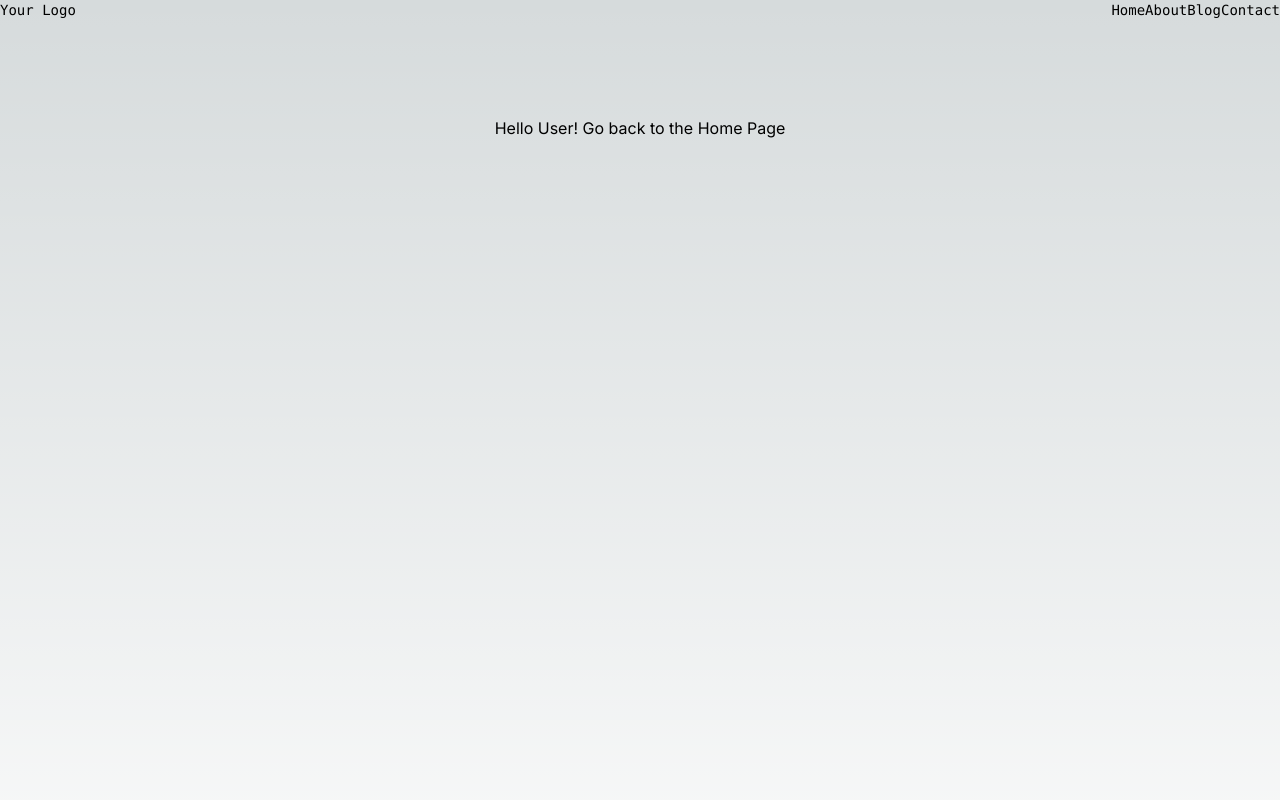
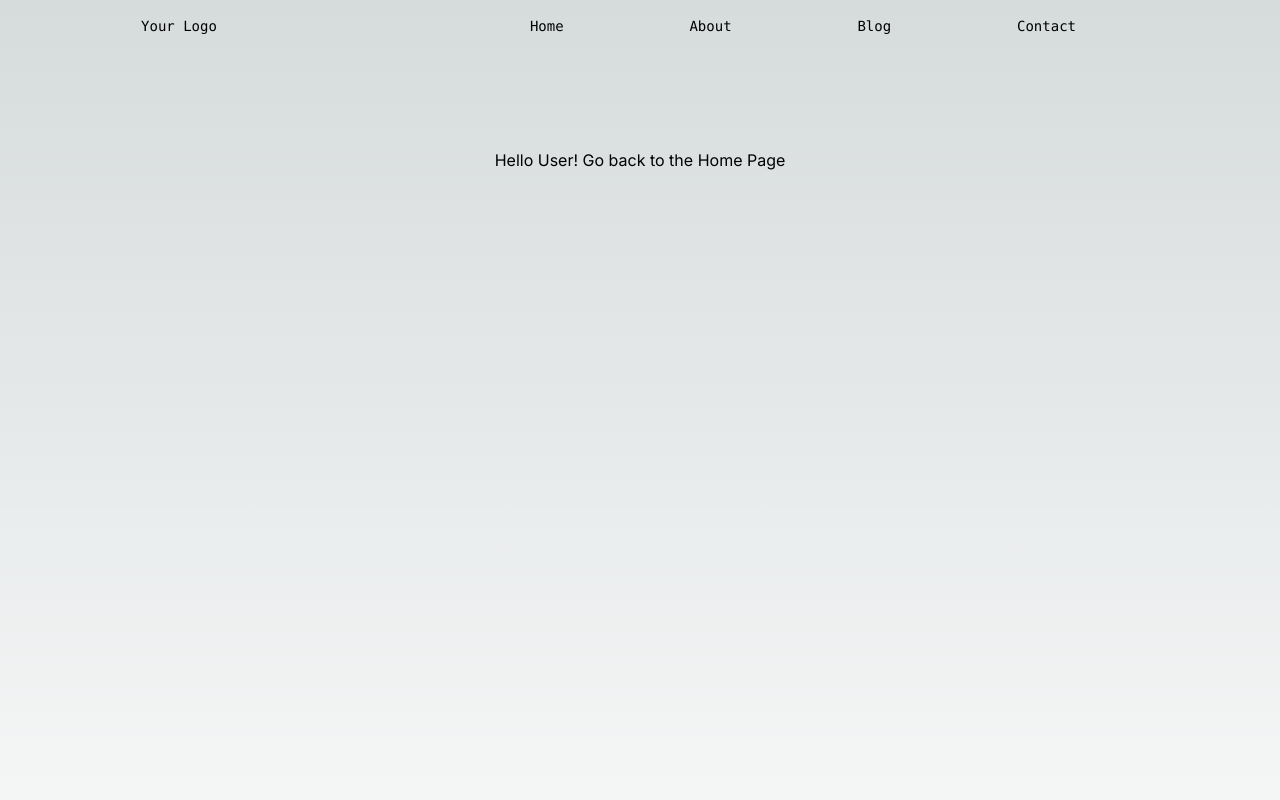
Before and after one commit to kadenjenson/translator-app, a Next.js app: page /user in a window 1280 px wide. Shown: the top 800 px of the page. Built offline with nearby package versions, Linux system fonts and the light colour scheme.

Commit message:
updated header layout

```diff
--- a/src/components/Header.tsx
+++ b/src/components/Header.tsx
@@ -3,13 +3,13 @@ import Link from 'next/link'
 export default function Header()
 {
   return (
-    <header className="z-10 w-full items-center justify-between font-mono text-sm lg:flex">
+    <header className="z-10 w-full flex items-center font-mono text-sm p-4 lg:justify-around sm:justify-between">
       <div className="logo">
         <Link href="/">
           Your Logo
         </Link>
       </div>
-      <nav className="navigation">
+      <nav className="max-w-2xl w-full flex items-center justify-around">
         <Link href="/">
           Home
         </Link>
```
